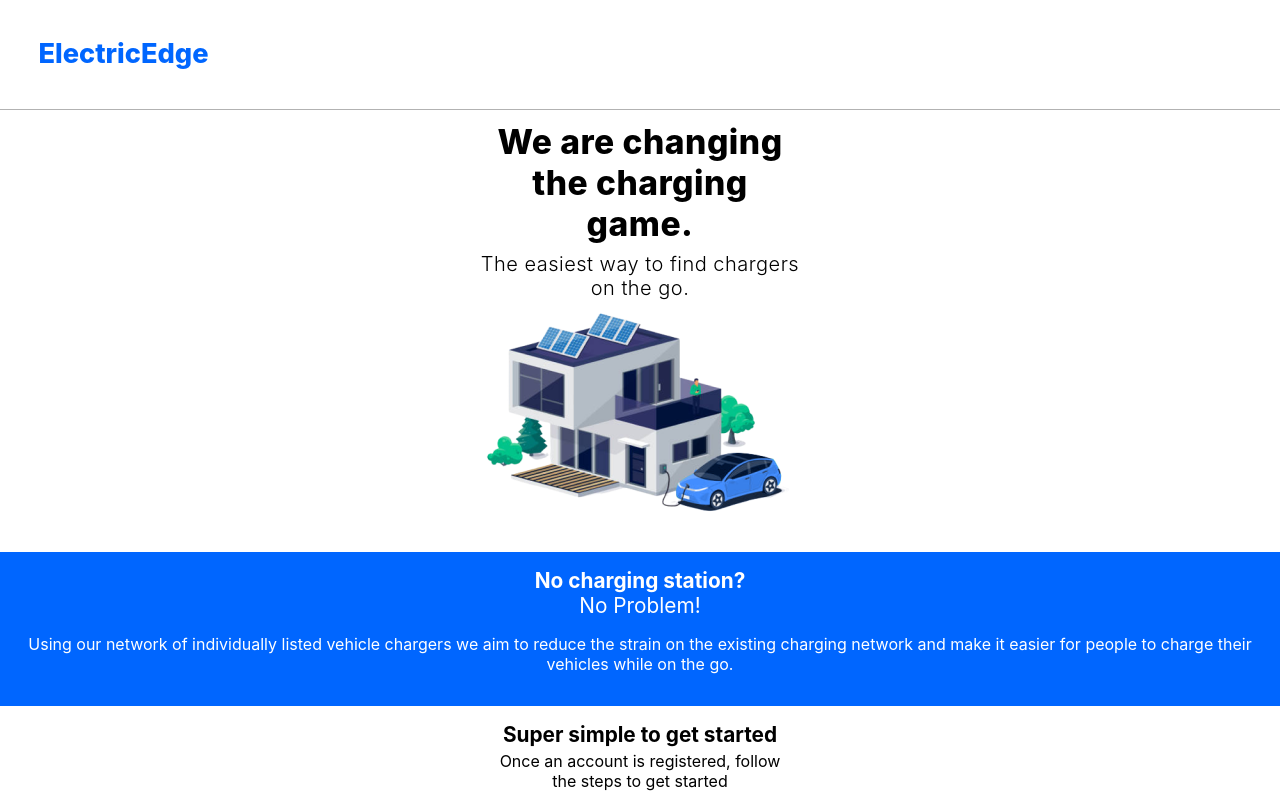
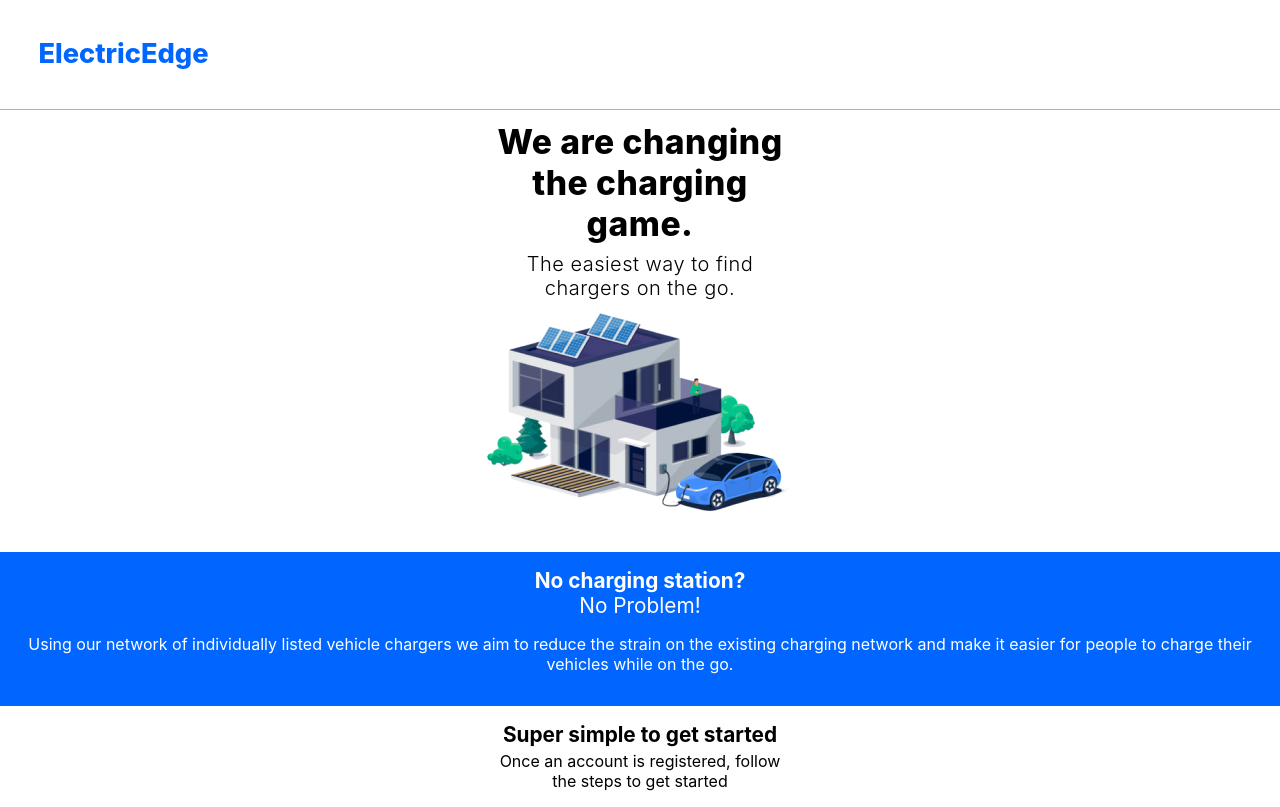
Before and after one commit to krishabbashyal/electric-edge, a Vue app in the folder client/: page / in a window 1280 px wide. Built offline with nearby package versions, Linux system fonts and the light colour scheme.

Commit message:
more minor changes

```diff
--- a/client/src/components/HeroSection.vue
+++ b/client/src/components/HeroSection.vue
@@ -18,7 +18,7 @@ export default {
 }
 h1 {
   font-size: 2.1rem;
-  width: 20rem;
+  width: 18rem;
   text-align: center;
   font-weight: 800;
   margin:auto;
@@ -26,7 +26,7 @@ h1 {
 }
 p {
   font-size: 1.25rem;
-  width: 20rem;
+  width: 15rem;
   text-align: center;
   margin: auto;
   margin-top: .5rem;
```
